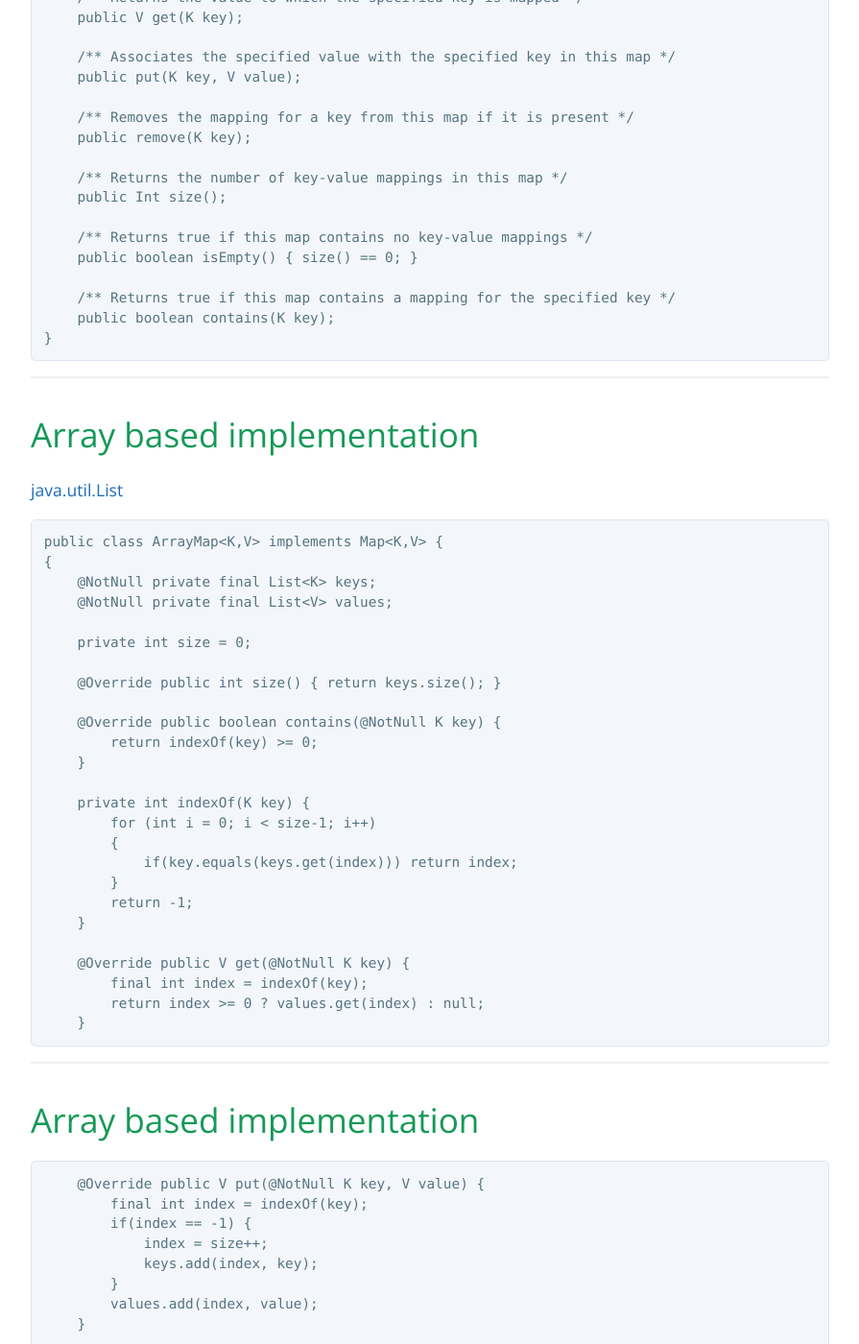
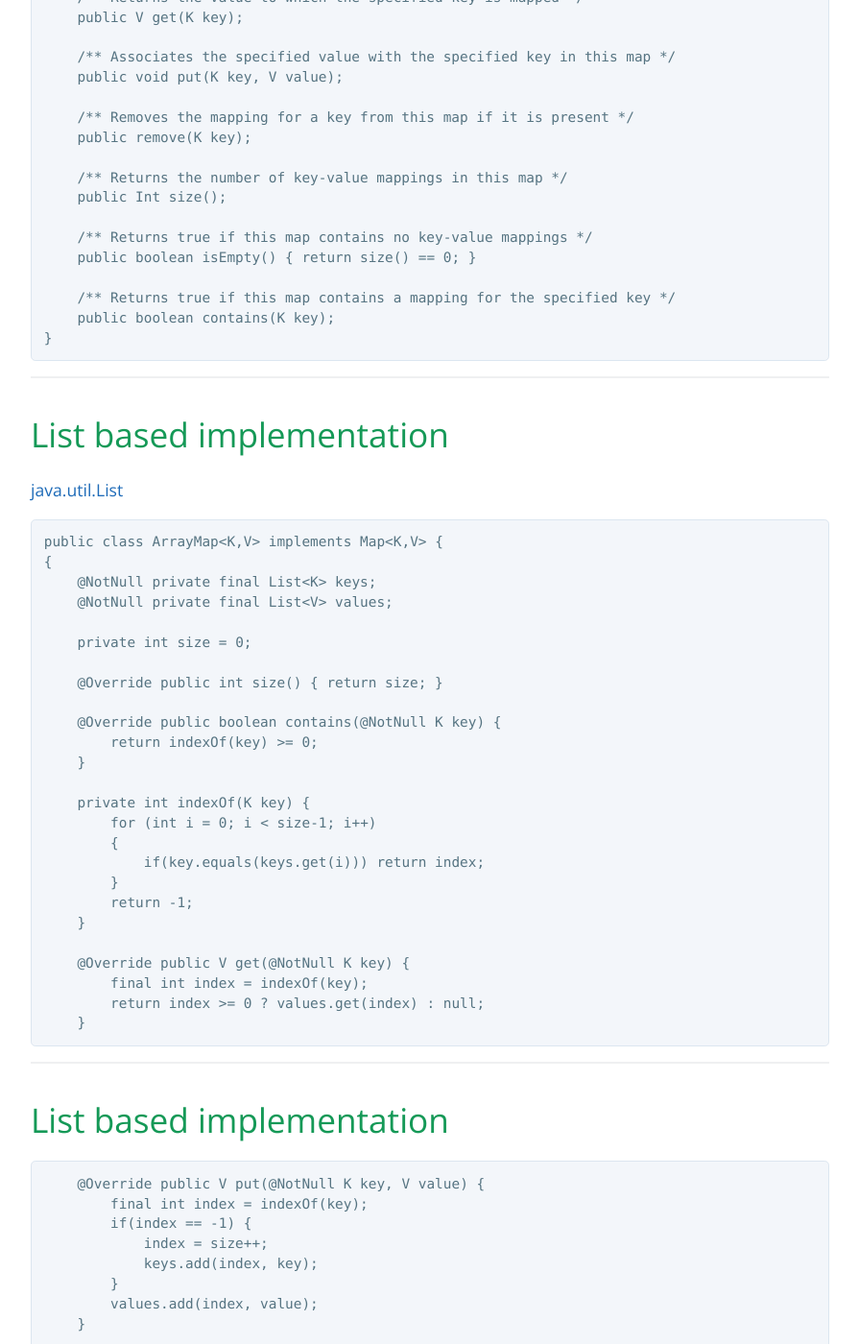
Before and after one commit to FacultadDeIngenieria/ayed, a Jekyll site: the page built from presentation/bst/bst.md, in a window 1280 px wide and 1400 px high, scrolled down 1155 px. Shown: the whole window at 96% size, without its empty margins (192-1087 px from the left). Built offline with Jekyll 4.4.1, drawn with Linux system fonts in a browser that asks for light colours; our own code applies the rules of GitHub Pages for plain Markdown files; some of the changed text lies outside the part shown.

Commit message:
Fix bst code.

````diff
--- a/presentation/bst/bst.md
+++ b/presentation/bst/bst.md
@@ -16,7 +16,7 @@ public V get(K key);
     * Agregar / Modificar una entrada
 ```java
 /** Associates the specified value with the specified key in this map */
-public put(K key, V value);
+public void put(K key, V value);
 ```
     * Remover una entrada
 ```java
@@ -38,7 +38,7 @@ interface Map<K, V> {
     public V get(K key);
 
     /** Associates the specified value with the specified key in this map */
-    public put(K key, V value);
+    public void put(K key, V value);
 
     /** Removes the mapping for a key from this map if it is present */
     public remove(K key);
@@ -47,7 +47,7 @@ interface Map<K, V> {
     public Int size();
 
     /** Returns true if this map contains no key-value mappings */
-    public boolean isEmpty() { size() == 0; }
+    public boolean isEmpty() { return size() == 0; }
 
     /** Returns true if this map contains a mapping for the specified key */
     public boolean contains(K key);
@@ -56,7 +56,7 @@ interface Map<K, V> {
 
 ---
 
-# Array based implementation
+# List based implementation
 
 [java.util.List](https://docs.oracle.com/javase/8/docs/api/java/util/List.html)
 
@@ -68,7 +68,7 @@ public class ArrayMap<K,V> implements Map<K,V> {
 
     private int size = 0;
 
-    @Override public int size() { return keys.size(); }
+    @Override public int size() { return size; }
 
     @Override public boolean contains(@NotNull K key) {
         return indexOf(key) >= 0;
@@ -77,7 +77,7 @@ public class ArrayMap<K,V> implements Map<K,V> {
     private int indexOf(K key) {
         for (int i = 0; i < size-1; i++)
         {
-            if(key.equals(keys.get(index))) return index;
+            if(key.equals(keys.get(i))) return index;
         }
         return -1;
     }
@@ -90,7 +90,7 @@ public class ArrayMap<K,V> implements Map<K,V> {
 
 ---
 
-# Array based implementation
+# List based implementation
 
 ```java
     @Override public V put(@NotNull K key, V value) {
@@ -116,7 +116,7 @@ public class ArrayMap<K,V> implements Map<K,V> {
 
 ---
 
-# Array based with binary search
+# List based with binary search
 
 ```java
     private int indexOf(K key) {
@@ -137,7 +137,7 @@ public class ArrayMap<K,V> implements Map<K,V> {
 ```
 
 ---
-# Array based with binary search
+# List based with binary search
 
 ```java
     @Override public V put(@NotNull K key, V value) {
````
Also changed, not shown: other parts of presentation/bst/bst.md (+4 -7 lines).
